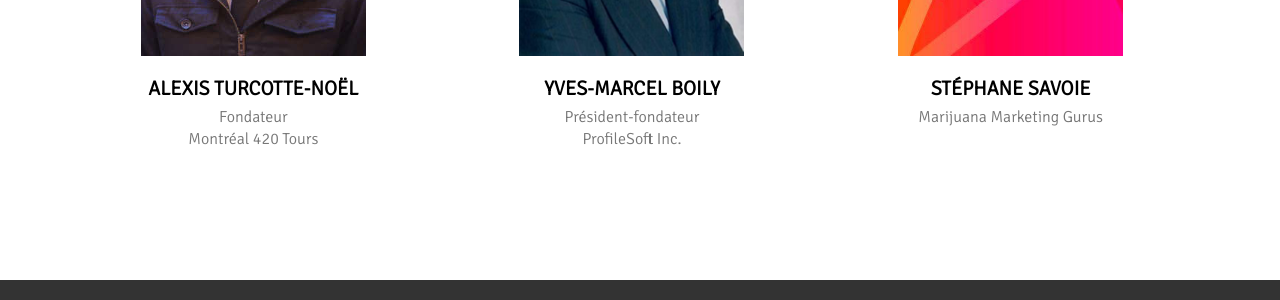
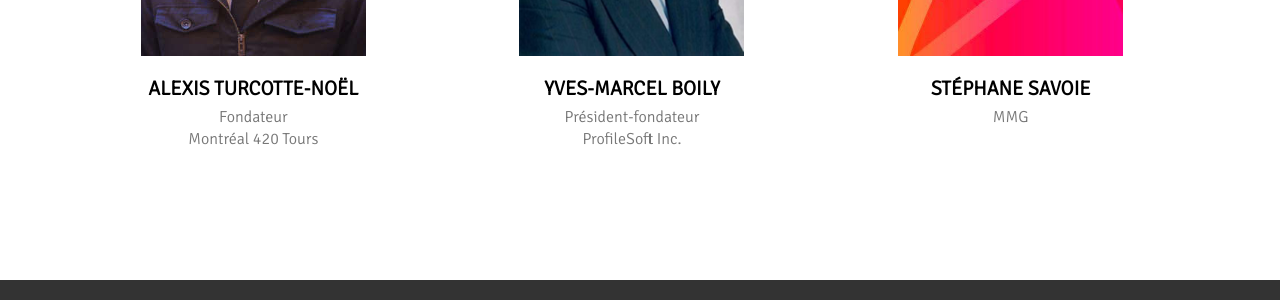
Before and after one commit to ouarez/canna-conseils, a Jekyll site: the page built from intervenants.md, in a window 1280 px wide and 900 px high, scrolled down 2587 px. Shown: the part 323-623 px from the top of the window. Built offline with Jekyll 4.4.1, drawn with Linux system fonts in a browser that asks for light colours; nearby versions of some CDN libraries; a script that is not in the unit is left out.

Commit message:
Update Pages “intervenants”

```diff
--- a/intervenants.md
+++ b/intervenants.md
@@ -464,7 +464,7 @@ intervenants:
       Gurus combine le meilleur marketing numérique avec l'expertise de
       l'industrie du cannabis pour offrir à ses clients une véritable croissance
       organique.
-    company: Marijuana Marketing Gurus
+    company: MMG
     conferences:
       - date: Présent tous les jours
         name: >-
```
